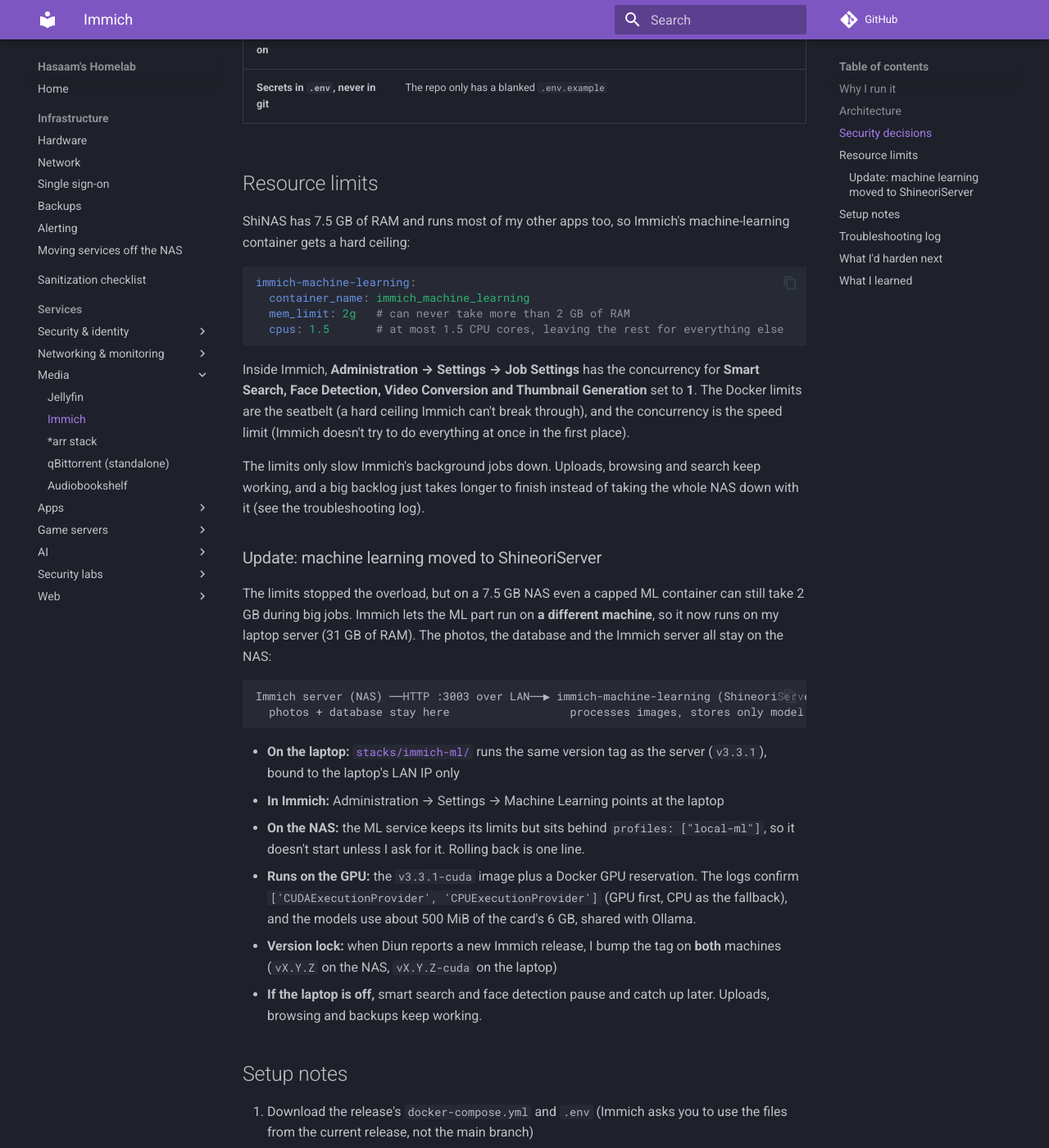
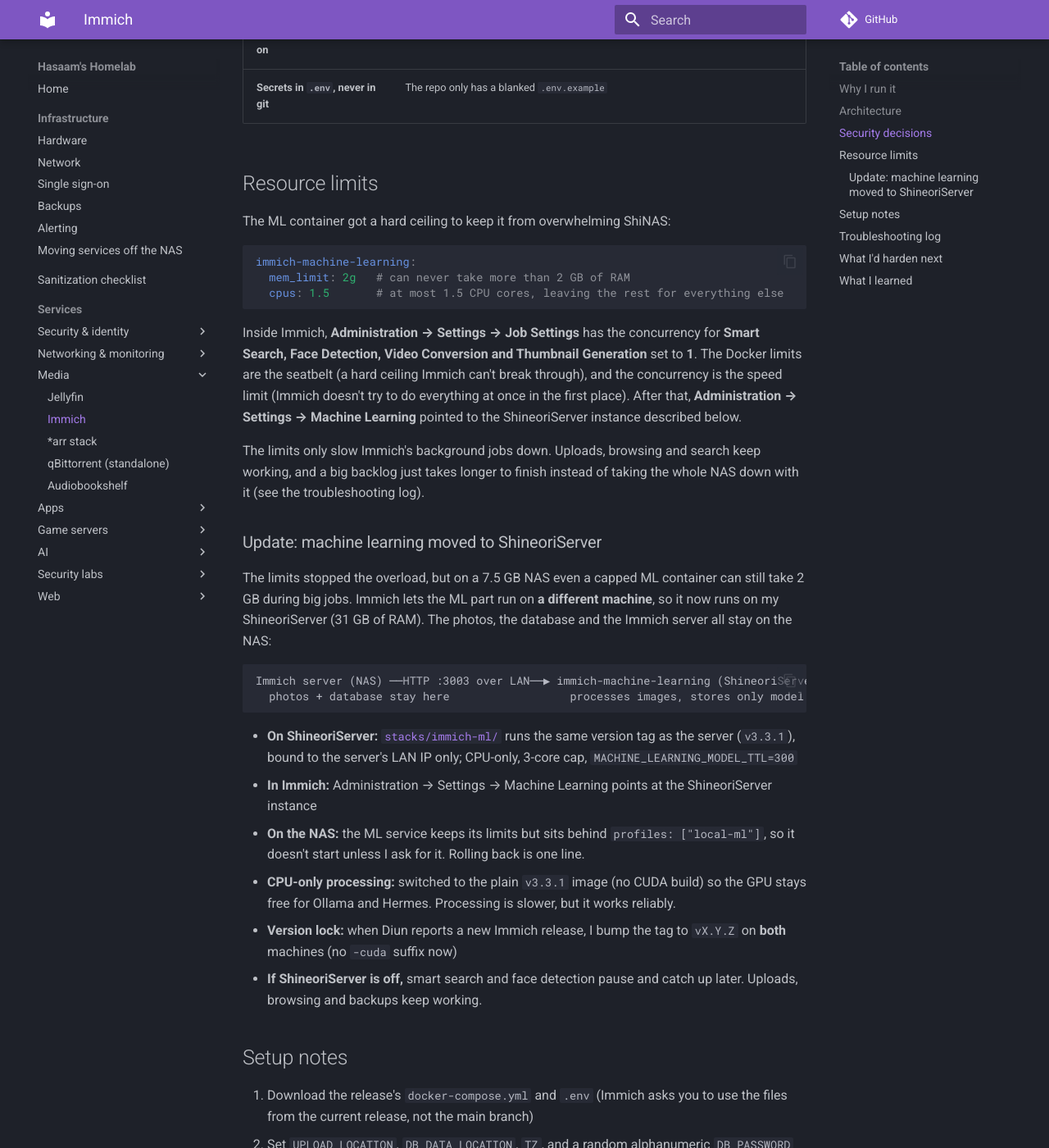
Before and after one commit to Shineori/homelab, an MkDocs documentation site: the page built from docs/services/immich.md, in a window 1280 px wide and 1400 px high, scrolled down 2160 px. Shown: the whole window at 82% size. Built offline with MkDocs 1.6.1 and Material for MkDocs 9.7.7, drawn with Linux system fonts in a browser that asks for light colours; comment, search, counter and statistics services are not loaded; some of the changed text lies outside the part shown.

Commit message:
Immich ML: CPU-only on ShineoriServer, GPU-sharing lesson

````diff
--- a/docs/services/immich.md
+++ b/docs/services/immich.md
@@ -57,34 +57,33 @@
 
 ## Resource limits
 
-ShiNAS has 7.5 GB of RAM and runs most of my other apps too, so Immich's machine-learning container gets a hard ceiling:
+The ML container got a hard ceiling to keep it from overwhelming ShiNAS:
 
 ```yaml
 immich-machine-learning:
-  container_name: immich_machine_learning
   mem_limit: 2g   # can never take more than 2 GB of RAM
   cpus: 1.5       # at most 1.5 CPU cores, leaving the rest for everything else
 ```
 
-Inside Immich, **Administration → Settings → Job Settings** has the concurrency for **Smart Search, Face Detection, Video Conversion and Thumbnail Generation** set to **1**. The Docker limits are the seatbelt (a hard ceiling Immich can't break through), and the concurrency is the speed limit (Immich doesn't try to do everything at once in the first place).
+Inside Immich, **Administration → Settings → Job Settings** has the concurrency for **Smart Search, Face Detection, Video Conversion and Thumbnail Generation** set to **1**. The Docker limits are the seatbelt (a hard ceiling Immich can't break through), and the concurrency is the speed limit (Immich doesn't try to do everything at once in the first place). After that, **Administration → Settings → Machine Learning** pointed to the ShineoriServer instance described below.
 
 The limits only slow Immich's background jobs down. Uploads, browsing and search keep working, and a big backlog just takes longer to finish instead of taking the whole NAS down with it (see the troubleshooting log).
 
 ### Update: machine learning moved to ShineoriServer
 
-The limits stopped the overload, but on a 7.5 GB NAS even a capped ML container can still take 2 GB during big jobs. Immich lets the ML part run on **a different machine**, so it now runs on my laptop server (31 GB of RAM). The photos, the database and the Immich server all stay on the NAS:
+The limits stopped the overload, but on a 7.5 GB NAS even a capped ML container can still take 2 GB during big jobs. Immich lets the ML part run on **a different machine**, so it now runs on my ShineoriServer (31 GB of RAM). The photos, the database and the Immich server all stay on the NAS:
 
 ```
 Immich server (NAS) ──HTTP :3003 over LAN──▶ immich-machine-learning (ShineoriServer)
   photos + database stay here                  processes images, stores only model files
 ```
 
-- **On the laptop:** [`stacks/immich-ml/`](https://github.com/shineori/homelab/tree/main/stacks/immich-ml) runs the same version tag as the server (`v3.3.1`), bound to the laptop's LAN IP only
-- **In Immich:** Administration → Settings → Machine Learning points at the laptop
+- **On ShineoriServer:** [`stacks/immich-ml/`](https://github.com/shineori/homelab/tree/main/stacks/immich-ml) runs the same version tag as the server (`v3.3.1`), bound to the server's LAN IP only; CPU-only, 3-core cap, `MACHINE_LEARNING_MODEL_TTL=300`
+- **In Immich:** Administration → Settings → Machine Learning points at the ShineoriServer instance
 - **On the NAS:** the ML service keeps its limits but sits behind `profiles: ["local-ml"]`, so it doesn't start unless I ask for it. Rolling back is one line.
-- **Runs on the GPU:** the `v3.3.1-cuda` image plus a Docker GPU reservation. The logs confirm `['CUDAExecutionProvider', 'CPUExecutionProvider']` (GPU first, CPU as the fallback), and the models use about 500 MiB of the card's 6 GB, shared with Ollama.
-- **Version lock:** when Diun reports a new Immich release, I bump the tag on **both** machines (`vX.Y.Z` on the NAS, `vX.Y.Z-cuda` on the laptop)
-- **If the laptop is off,** smart search and face detection pause and catch up later. Uploads, browsing and backups keep working.
+- **CPU-only processing:** switched to the plain `v3.3.1` image (no CUDA build) so the GPU stays free for Ollama and Hermes. Processing is slower, but it works reliably.
+- **Version lock:** when Diun reports a new Immich release, I bump the tag to `vX.Y.Z` on **both** machines (no `-cuda` suffix now)
+- **If ShineoriServer is off,** smart search and face detection pause and catch up later. Uploads, browsing and backups keep working.
 
 ## Setup notes
 
@@ -103,6 +102,7 @@
 | **Uptime Kuma showed "Cannot connect to the socket server"**, and every app on the NAS was slow or timing out | The whole NAS was overloaded, not just Uptime Kuma: load average **36**, swap **5.1 of 5.7 GB** used, and up to **63% iowait** (the CPU waiting on the disk). `docker stats` showed `immich_server` at **183%** CPU and `immich_machine_learning` at **152%**, most likely from Immich reprocessing the library after my upgrade to v3. With no limits, the ML container grabbed RAM until the NAS was swapping to disk, and the disk became the bottleneck for every app. | **Confirmed the cause first:** stopping only the ML container dropped the load from 36 to 13 within minutes, and every app answered again. **Then fixed it for good:** added `mem_limit: 2g` and `cpus: 1.5` to the ML container. After the restart the load settled at **1.75**, with the ML container capped at 2 GiB. Also dropped the heavy jobs' concurrency to 1 in Immich's Job Settings. |
 | After adding `profiles: ["local-ml"]`, the NAS's ML container kept running | `docker compose up -d --remove-orphans` doesn't remove containers of profile-disabled services, because they're still part of the project | Stopped and removed it by hand once (`docker stop` + `docker rm`). With the profile set, it doesn't come back. |
 | Switching to the GPU image seemed to do nothing: the logs still said `CPUExecutionProvider` | The compose file was owned by root, so `cat > docker-compose.yml` failed with *Permission denied*. The old file stayed, and `up -d` just reported the container as running. | Wrote the file with `sudo tee` instead (`sudo` doesn't apply to a `>` redirect). The models load on the first request, so I sent a search to trigger them, then confirmed `CUDAExecutionProvider` in the logs and GPU memory use in `nvidia-smi`. |
+| Immich ML jobs started failing with an ONNX "Failed to allocate memory" error while the laptop GPU was also running Ollama | Both workloads competed for the same small GPU. Ollama held most of the memory, so the ONNX inference runtime had nothing left. A memory-reservation setting on Ollama didn't prevent the conflict. | Moved Immich ML back to CPU with a 3-core cap so the GPU belongs to Ollama exclusively. |
 
 ```
             BEFORE (no limits)             AFTER (capped)
@@ -122,7 +122,8 @@
 - [ ] Finish 3-2-1: replicate to my second server, then an encrypted off-site copy
 - [ ] Decide whether to turn off password login once SSO has proven reliable
 - [x] **Moved machine learning off the NAS** ✅ *Done:* it runs on ShineoriServer now (see Resource limits)
-- [x] **GPU acceleration for machine learning** ✅ *Done:* the laptop's RTX 2060 now runs face detection, smart search and OCR through the `-cuda` image (see below)
+- [x] **GPU acceleration for machine learning** ✅ *Done then reverted:* originally ran face detection, smart search and OCR through the `-cuda` image on the laptop's GPU. Moved back to CPU so the GPU stays free for Ollama and Hermes. See the updated [Resource limits](#resource-limits) section.
+- [ ] CPU monitoring for ML processing time, so I see if face detection backlogs on the 3-core cap
 - [ ] Hardware acceleration for video transcoding on the NAS, if it supports it
 
 ## What I learned
@@ -131,7 +132,8 @@
 - **Vector search in practice:** smart search works by turning images and text into embeddings, then finding the closest matches
 - **SSO in a real app:** connecting Immich to my own identity provider over OIDC, while keeping a fallback
 - **Data stewardship:** for irreplaceable data, the hard part isn't running the app, it's backups, restores and controlled upgrades
-- **Symptoms aren't causes:** the alert came from Uptime Kuma, but the problem was Immich. Load, swap, iowait and `docker stats` led from "one app is broken" to "one container is starving the whole server".
+- **Symptoms aren't causes:** the alert came from Uptime Kuma, but the problem was Immich. Load, swap, iowait and `docker stats` led from "one app is broken" to "one container is starving the whole NAS".
 - **Prove the cause before the fix:** stopping just the suspected container and watching the load fall confirmed it, so the permanent fix was aimed at the right thing
 - **Resource limits are a shared-host courtesy:** on a box with limited RAM, one unbounded container can turn into everyone's outage
+- **One small GPU can't comfortably serve two AI workloads:** whoever loads first grabs the memory, and an Ollama memory-reservation setting didn't prevent the conflict. Separate them for reliability.
 - **Run each piece where its resource is cheap:** machine learning needs RAM and CPU but no storage, while the photo server needs storage but little RAM. Splitting them across two machines fixed the problem for good.
````
Also changed, not shown: stacks/immich-ml/README.md (+2 -4 lines), 1 other file.
